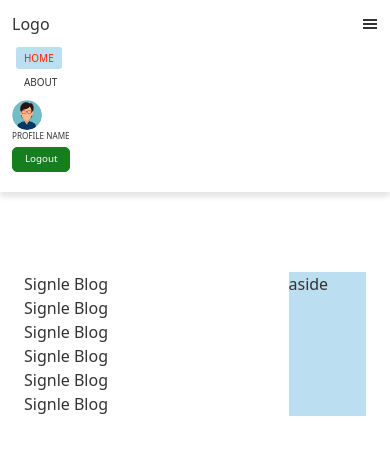
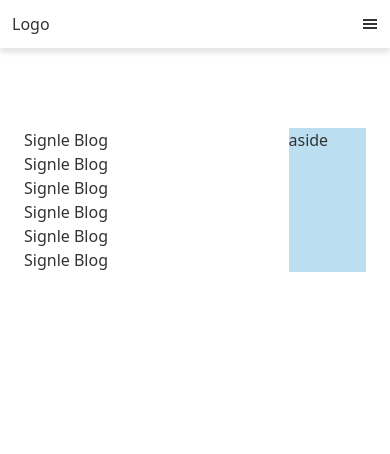
Before and after one commit to samsuzzaman1998/BasicBlog-Cilent, a React (Create React App) app: page / in a window 390 px wide. Shown: the top 454 px of the page. Built offline with nearby package versions, Linux system fonts and the light colour scheme.

Commit message:
make navbar responsive

```diff
--- a/src/Components/Navbar/Navbar.css
+++ b/src/Components/Navbar/Navbar.css
@@ -7,6 +7,7 @@
     display: flex;
     justify-content: space-between;
     align-items: center;
+    overflow: hidden;
 }
 
 .nav-right-left .main-menu {
@@ -62,6 +63,11 @@
 #toggler {
     display: none;
 }
+@media (min-width: 769px) {
+    .nav-right-container {
+        height: auto !important;
+    }
+}
 
 @media (max-width: 768px) {
     .navbar-wrapper {
@@ -73,24 +79,22 @@
 
     .nav-container {
         flex-direction: column;
-        justify-content: flex-start;
-        align-items: flex-start;
     }
     .nav-container .nav-left {
         width: 100%;
         display: flex;
+        align-items: center;
         justify-content: space-between;
-        align-items: center;
     }
     .nav-container .nav-right {
         flex-direction: column;
-        align-items: flex-start;
-        margin: 0.5rem 0;
     }
     .nav-container .nav-right-right {
-        margin-top: 0.5rem;
         flex-direction: column;
-        align-items: flex-start;
+    }
+    .nav-container .nav-right-left {
+        margin-top: 0.75rem;
+        margin-bottom: 0.9rem;
     }
     .nav-container .nav-right-right > h6 {
         margin-right: 0;
@@ -98,7 +102,6 @@
     }
     .nav-container .nav-right .main-menu {
         flex-direction: column;
-        align-items: flex-start;
         width: 100%;
         margin-left: 0;
     }
--- a/src/Components/Navbar/Navbar.js
+++ b/src/Components/Navbar/Navbar.js
@@ -1,4 +1,4 @@
-import React from "react";
+import React, { useEffect, useRef, useState } from "react";
 import "./Navbar.css";
 import p1 from "../../assets/Profile/p1.jpg";
 import p2 from "../../assets/Profile/p2.jpg";
@@ -7,6 +7,19 @@ import { GiHamburgerMenu } from "react-icons/gi";
 
 const Navbar = () => {
     const user = true;
+    const [open, setOpen] = useState(false);
+    const dropdownRef = useRef(null);
+    const dropdownWrapperRef = useRef(null);
+
+    useEffect(() => {
+        const dropdownHeight =
+            dropdownRef.current.getBoundingClientRect().height;
+        if (open) {
+            dropdownWrapperRef.current.style.height = `${dropdownHeight}px`;
+        } else {
+            dropdownWrapperRef.current.style.height = "0px";
+        }
+    }, [open]);
 
     return (
         <nav>
@@ -14,11 +27,15 @@ const Navbar = () => {
                 <div className="nav-container">
                     <div className="nav-left">
                         <Link to="/">Logo</Link>
-                        <div id="toggler">
+                        <div id="toggler" onClick={() => setOpen(!open)}>
                             <GiHamburgerMenu />
                         </div>
                     </div>
-                    <div className="nav-right">
+                    <div
+                        className="nav-right-container"
+                        ref={dropdownWrapperRef}
+                    >
+                        <div className="nav-right" ref={dropdownRef}>
                             <div className="nav-right-left">
                                 <ul className="main-menu">
                                     <li>
@@ -35,7 +52,9 @@ const Navbar = () => {
                                                 </NavLink>
                                             </li>
                                             <li>
-                                            <NavLink to="login">login</NavLink>
+                                                <NavLink to="login">
+                                                    login
+                                                </NavLink>
                                             </li>
                                         </>
                                     )}
@@ -46,15 +65,21 @@ const Navbar = () => {
                                     <>
                                         <img src={p1} alt="profile" />
                                         <h6>profile name</h6>
-                                    <button className="nav-btn">logout</button>
+                                        <button className="nav-btn">
+                                            logout
+                                        </button>
                                     </>
                                 ) : (
                                     <>
-                                    <NavLink className="nav-btn" to="register">
+                                        <NavLink
+                                            className="nav-btn"
+                                            to="register"
+                                        >
                                             Get Start
                                         </NavLink>
                                     </>
                                 )}
+                            </div>
                         </div>
                     </div>
                 </div>
```
Lines whose indentation alone changed are shown as unchanged.
